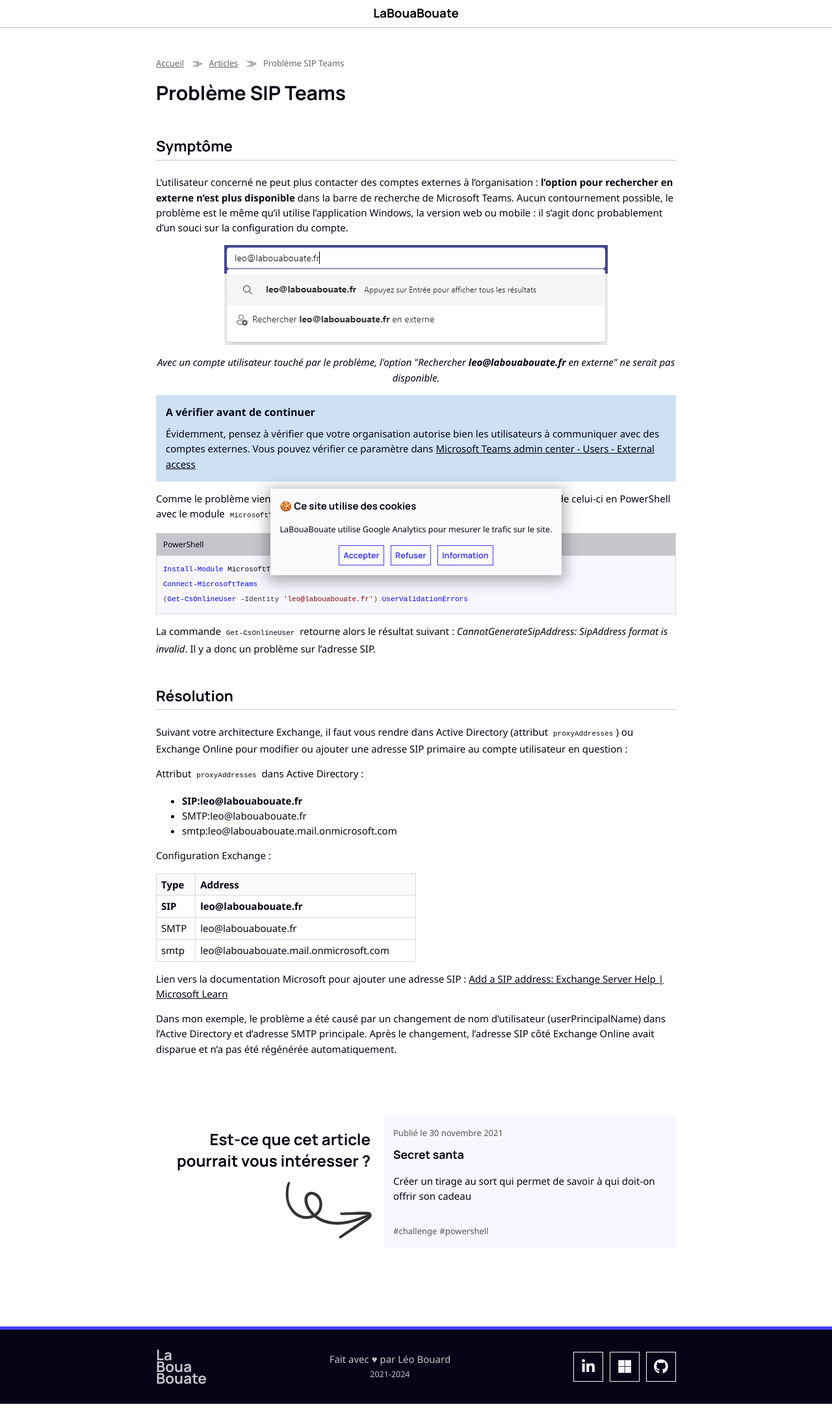
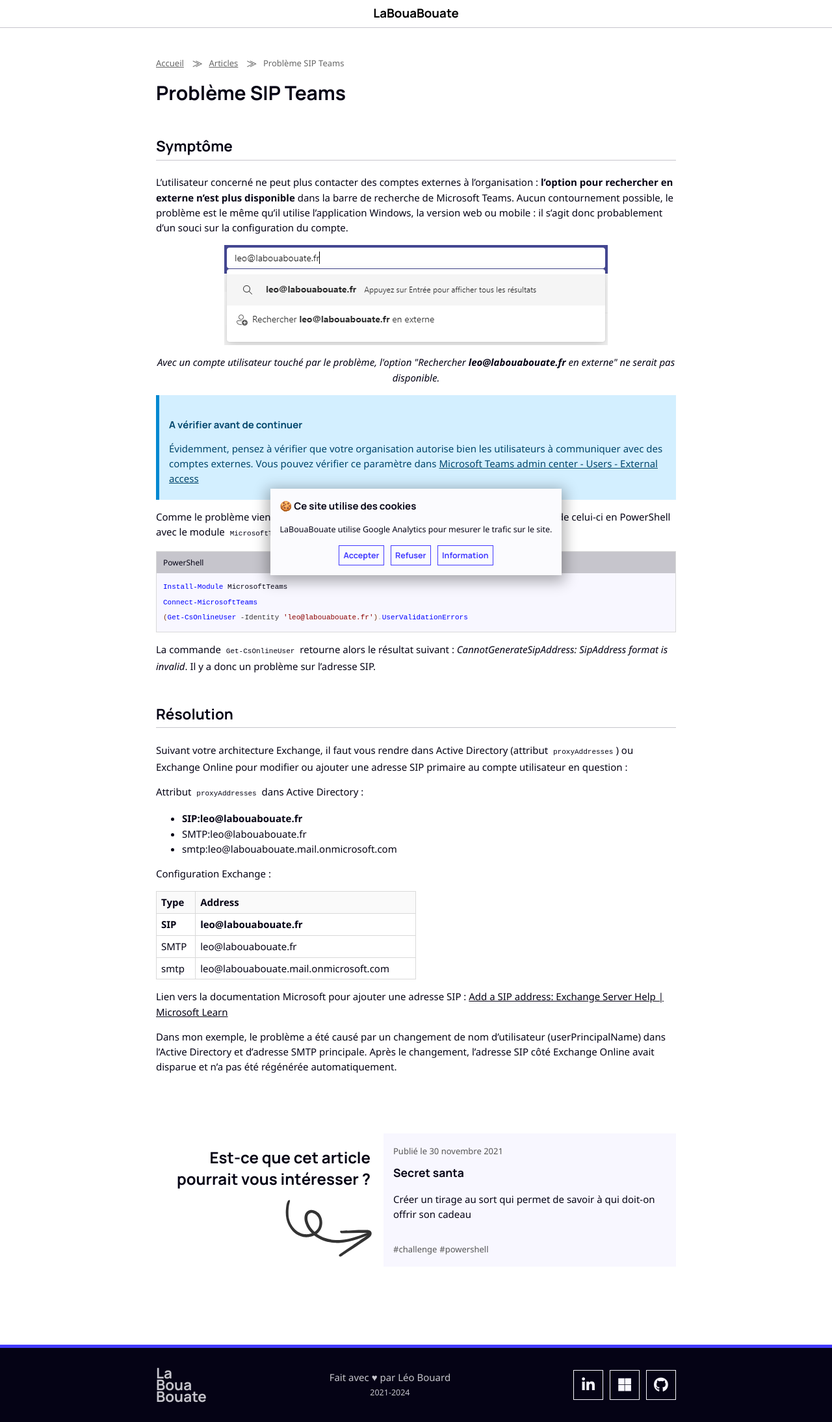
Before and after one commit to leobouard/leobouard.github.io, a Jekyll site: the page built from _posts/2023-01-04-impossible-de-contacter-un-utilisateur-externe-teams.md, in a window 1280 px wide. Shown: the whole page at 65% size. Built offline with Jekyll 4.4.1, drawn with Linux system fonts in a browser that asks for light colours; nearby versions of some CDN libraries; some web fonts are replaced; before the commit the page ends 2160 px from its top, so only the background shows below that.

Commit message:
Suppression des div information

```diff
--- a/_posts/2023-01-04-impossible-de-contacter-un-utilisateur-externe-teams.md
+++ b/_posts/2023-01-04-impossible-de-contacter-un-utilisateur-externe-teams.md
@@ -16,10 +16,9 @@
     <p><i>Avec un compte utilisateur touché par le problème, l'option "Rechercher <strong>leo@labouabouate.fr</strong> en externe" ne serait pas disponible.</i></p>
 </div>
 
-<div class="information">
-    <span>A vérifier avant de continuer</span>
-    <p>Évidemment, pensez à vérifier que votre organisation autorise bien les utilisateurs à communiquer avec des comptes externes. Vous pouvez vérifier ce paramètre dans <a href="https://admin.teams.microsoft.com/company-wide-settings/external-communications">Microsoft Teams admin center - Users - External access</a></p>
-</div>
+> #### A vérifier avant de continuer
+>
+> Évidemment, pensez à vérifier que votre organisation autorise bien les utilisateurs à communiquer avec des comptes externes. Vous pouvez vérifier ce paramètre dans [Microsoft Teams admin center - Users - External access](https://admin.teams.microsoft.com/company-wide-settings/external-communications)
 
 Comme le problème vient probablement de la configuration du compte, on vérifie l'état de celui-ci en PowerShell avec le module `MicrosoftTeams` :
 
```
Also changed, not shown: _posts/2022-12-01-cours-pratique-powershell-009.md (+4 -5 lines).
